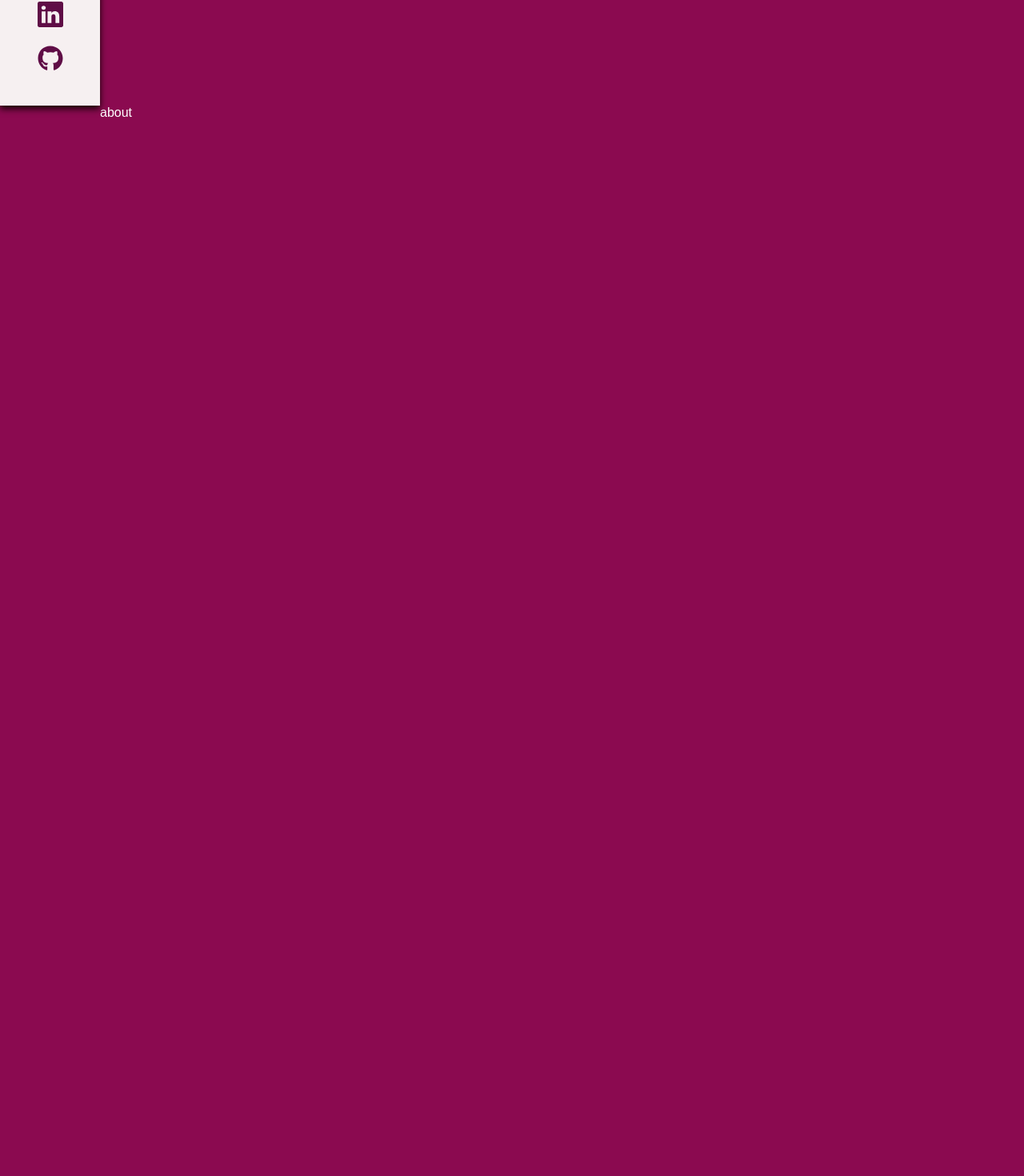
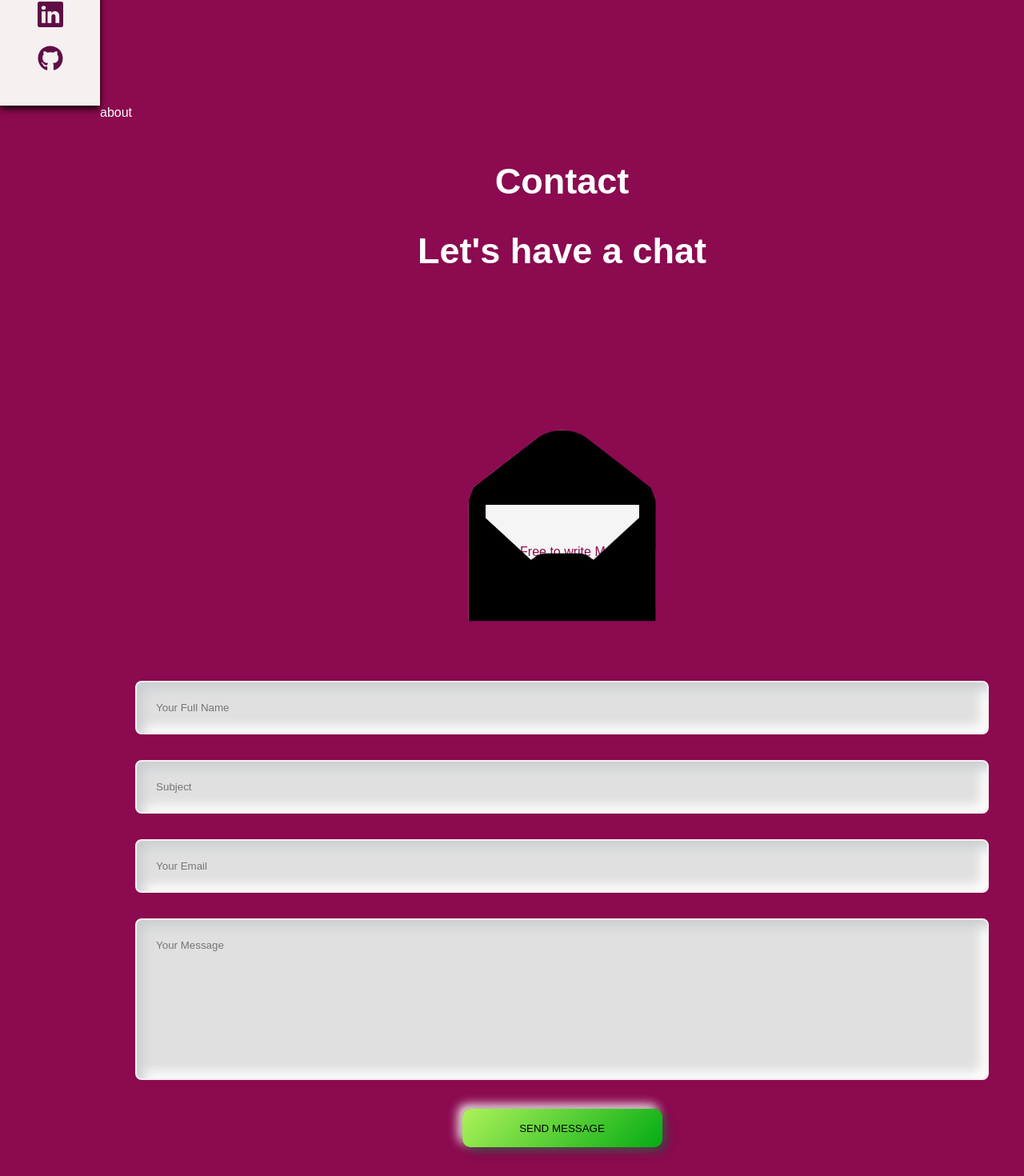
Before and after one commit to Safa-14/Safa-portfolio, a React (Create React App) app in the folder my-portfolio/: page / in a window 1280 px wide. Shown: the part 668-2138 px from the top of the page at 80% size. Before the commit the page ends 818 px from the top, so only its background shows below. Built offline with nearby package versions, Linux system fonts and the light colour scheme.

Commit message:
contact responsive

```diff
--- a/my-portfolio/package.json
+++ b/my-portfolio/package.json
@@ -3,6 +3,7 @@
   "version": "0.1.0",
   "private": true,
   "dependencies": {
+    "@emailjs/browser": "^3.11.0",
     "@testing-library/jest-dom": "^5.16.5",
     "@testing-library/react": "^13.4.0",
     "@testing-library/user-event": "^13.5.0",
--- a/my-portfolio/src/App.js
+++ b/my-portfolio/src/App.js
@@ -3,6 +3,7 @@ import Nav from "./components/sidenav/Sidenav";
 import Header from "./components/header/Header";
 import About from "./components/about/About";
 import './App.css';
+import Contact from "./components/contact/Contact";
 
 function App() {
   return (
@@ -10,6 +11,7 @@ function App() {
       <Nav />
       <Header />
       <About />
+      <Contact />
     </>
   );
 }
--- /dev/null
+++ b/my-portfolio/src/components/contact/Contact.js
@@ -0,0 +1,112 @@
+import React, { useRef, useState } from "react";
+import emailjs from "@emailjs/browser";
+import "./contact.css";
+
+function Contact() {
+    const form = useRef();
+    const [result, showResult] = useState(false);
+    const [isLetterClicked, setIsLetterClicked] = useState(false);
+    const [letter, setLetterPosition] = useState('letter hide');
+
+
+    const sendEmail = (e) => {
+        e.preventDefault();
+
+        emailjs
+            .sendForm(
+                "service_zwen33q",
+                "template_4dkpmz7",
+                form.current,
+                "f7pv3aTdvFI1IP9x1"
+            )
+            .then(
+                (result) => {
+                    // console.log(result.text);
+                    // alert('Message successfully sent!')
+                    showResult(true);
+                    // window.location.reload(false);
+                },
+                (error) => {
+                    // console.log(error.text);
+                    showResult(false);
+                    // alert('Failed to send the message, please try again')
+                }
+            );
+
+        e.currentTarget.reset();
+        // showResult(true);
+    };
+
+    // hide result
+    setTimeout(() => {
+        showResult(false);
+    }, 10000);
+
+    const ShowContactMessage = (e) => {
+        if (!isLetterClicked) {
+            setLetterPosition("letter show");
+        //     e.currentTarget.firstChild.style.height = "150px";
+        // e.currentTarget.firstChild.style.top = "30px";
+          } else {
+            setLetterPosition("letter hide");
+        //     e.currentTarget.firstChild.style.height = "150px";
+        // e.currentTarget.firstChild.style.top = "90px";
+          }
+          setIsLetterClicked(!isLetterClicked);
+
+
+    };
+    return (
+        <section className='contact' id='contact'>
+            <h5>Contact</h5>
+            <h2>Let's have a chat</h2>
+            <div className="contact_container">
+                <div className="letter-content" id="form-wrap" onClick={ShowContactMessage}>
+                    <div className={letter}>Be Free to write Me a Message!</div>
+                </div>
+
+                <form ref={form} onSubmit={sendEmail}>
+                    <input
+                        type="text"
+                        name="fullName"
+                        placeholder="Your Full Name"
+                        required
+                    />
+                    <input
+                        type="text"
+                        name="subject"
+                        placeholder="Subject"
+                        required
+                    />
+                    <input type="email" name="email" placeholder="Your Email" required />
+                    <textarea
+                        cols="30"
+                        rows="10"
+                        name="message"
+                        placeholder="Your Message"
+                        required
+                    ></textarea>
+                    <button type="submit" className="btn sendBtn">
+                        SEND MESSAGE
+                    </button>
+
+                    {/* /*Message showed when the message is send */}
+                    <div>
+                        {result ? (
+                            <p>
+                                Your Message has been successfully sent. I will contact you
+                                soon.
+                            </p>
+                        ) : (
+                            null
+                        )}
+                    </div>
+                </form>
+
+            </div>
+
+        </section>
+    )
+}
+
+export default Contact
--- /dev/null
+++ b/my-portfolio/src/components/contact/contact.css
@@ -0,0 +1,138 @@
+.contact .contact_container {
+    display: flex;
+    /* align-items: center;
+    justify-content: center; */
+    flex-wrap: wrap;
+
+    margin-top: 3rem;
+
+    /* margin: 2rem; */
+}
+
+/* .contact .contact_container .letter-content{
+    flex: 1 1 30rem;
+    padding: 4rem;
+    padding-bottom: 0;
+} */
+
+.contact .contact_container form {
+    flex: 1 1 45rem;
+    display: flex;
+  flex-direction: column;
+  /* gap: 1.2rem; */
+  align-items: center;
+  justify-items: center;
+  /* margin: 2rem;
+  padding: 2rem; */
+}
+
+
+#form-wrap {
+    flex: 1 1 30rem;
+    overflow: hidden;
+    height: 447px;
+    position: relative;
+    top: 0px;
+    transition: all 1s ease-in-out .3s;
+    display: flex;
+    align-items: center;
+    justify-content: center;
+  }
+
+  #form-wrap::before {
+    content: "";
+    position: absolute;
+    /* bottom: 210px;
+    left: 0px; */
+    background-image: url(../../assets/img/before.png);
+    background-size: 235px 150px;
+    width: 235px;
+    height: 150px;
+    filter: brightness(8) invert(1);
+
+  }
+
+  #form-wrap::after {
+    content: "";
+    position: absolute;
+    /* bottom: 120px;
+    left: 0px; */
+    background-image: url(../../assets/img/after.png);
+    background-size: 235px 150px;
+    width: 235px;
+    height: 150px;
+    top: 239px;
+    filter: brightness(8) invert(1);
+  }
+
+  #form-wrap.hide::after,
+  #form-wrap.hide::before {
+    display: none;
+  }
+
+  /* #form-wrap:hover {
+      height: 777px;
+      top: -200px;
+  } */
+
+  .letter {
+    background: whitesmoke;
+    position: relative;
+border: 1px solid black;
+    overflow: hidden;
+    background-size: 194px 70px;
+    /* left: 2px; */
+    /* height: 70px; */
+    width: 194px;
+    /* margin: 0px auto; */
+    padding-top: 50px;
+    /* border: 1px solid;
+    border: 3px; */
+    color: var(--color-deepPink);
+    transition: all 1s ease-in-out .3s;
+    text-align: center;
+  }
+  .hide{
+    top: 90px;
+    height: 144px;
+  }
+  .show{
+    top: 30px;
+    height: 150px;
+  }
+
+  .contact .contact_container form input,
+  .contact .contact_container form textarea {
+    /* width: 35rem; */
+    padding: 1.5rem;
+    border-radius: 0.5rem;
+    /* background: transparent; */
+    border: 2px solid var(--color-light);
+    resize: none;
+    /* color: var(--color-light); */
+    background: #e0e0e0;
+    box-shadow: 8px 8px 14px 0 #cbced1 inset, -8px -8px 14px 0 #fff inset;
+    margin: 1rem 0;
+    width: 95%;
+}
+
+.sendBtn {
+    display: block;
+    height: 3rem;
+    width: 250px;
+    margin: 20px;
+    border-radius: 10px;
+    border: none;
+    background: linear-gradient(-45deg, #03ac13, #aef259);
+    box-shadow: 5px 5px 12px 0 #3d3d3d, -5px -5px 13px 0 #fff;
+    cursor: pointer;
+  }
+
+
+  /* MEDIA QUERIES */
+  @media screen and (max-width: 300px) {
+    .contact .contact_container form input,
+    .contact .contact_container form textarea {
+      width: 85%;
+    }
+  }
--- a/my-portfolio/src/components/header/Header.js
+++ b/my-portfolio/src/components/header/Header.js
@@ -6,7 +6,7 @@ import Image from '../../assets/img/me.png'
 
 function Header() {
   return (
-    <section class="home" id="home">
+    <section className="home" id="home">
       {/* <div className="container header__container"> */}
         <div className="profile-details">
           <span>
--- a/my-portfolio/src/components/sidenav/Sidenav.js
+++ b/my-portfolio/src/components/sidenav/Sidenav.js
@@ -75,7 +75,7 @@ function Sidenav() {
 
         <ul>
           <li>
-            <a href="www.linkedin.com/in/safa-bouhlel" target="_blank">
+            <a href="https://www.linkedin.com/in/safa-bouhlel/">
               <BsLinkedin />
             </a>
           </li>
--- a/my-portfolio/src/components/sidenav/sidenav.css
+++ b/my-portfolio/src/components/sidenav/sidenav.css
@@ -138,8 +138,8 @@ ul>li>a {
 
 
     .nav-icon {
-      width: 50px;
-      height: 50px;
+      width: 60px;
+      height: 60px;
       position: fixed;
       background-color: aliceblue;
       border: 0.3rem solid rgb(95, 13, 70);
@@ -196,3 +196,11 @@ ul>li>a {
         background-color: inherit;
     }
   }
+
+
+
+@media screen and (max-width: 300px) {
+  ul{
+    bottom: 0px;
+  }
+}
--- a/my-portfolio/src/index.css
+++ b/my-portfolio/src/index.css
@@ -73,3 +73,20 @@ section {
   min-height: 100vh;
   padding: 1rem;
 }
+
+h5,
+h2 {
+    font-size: 45px;
+    font-weight: 700;
+    text-align: center;
+    margin-top: 35px;
+}
+
+
+/* MEDIA QUERIES  */
+
+@media screen and (max-width: 300px) {
+  section{
+    padding: 0;
+  }
+}
```
Also changed, not shown: 1 other file (tests, documents, lock files or other folders).
